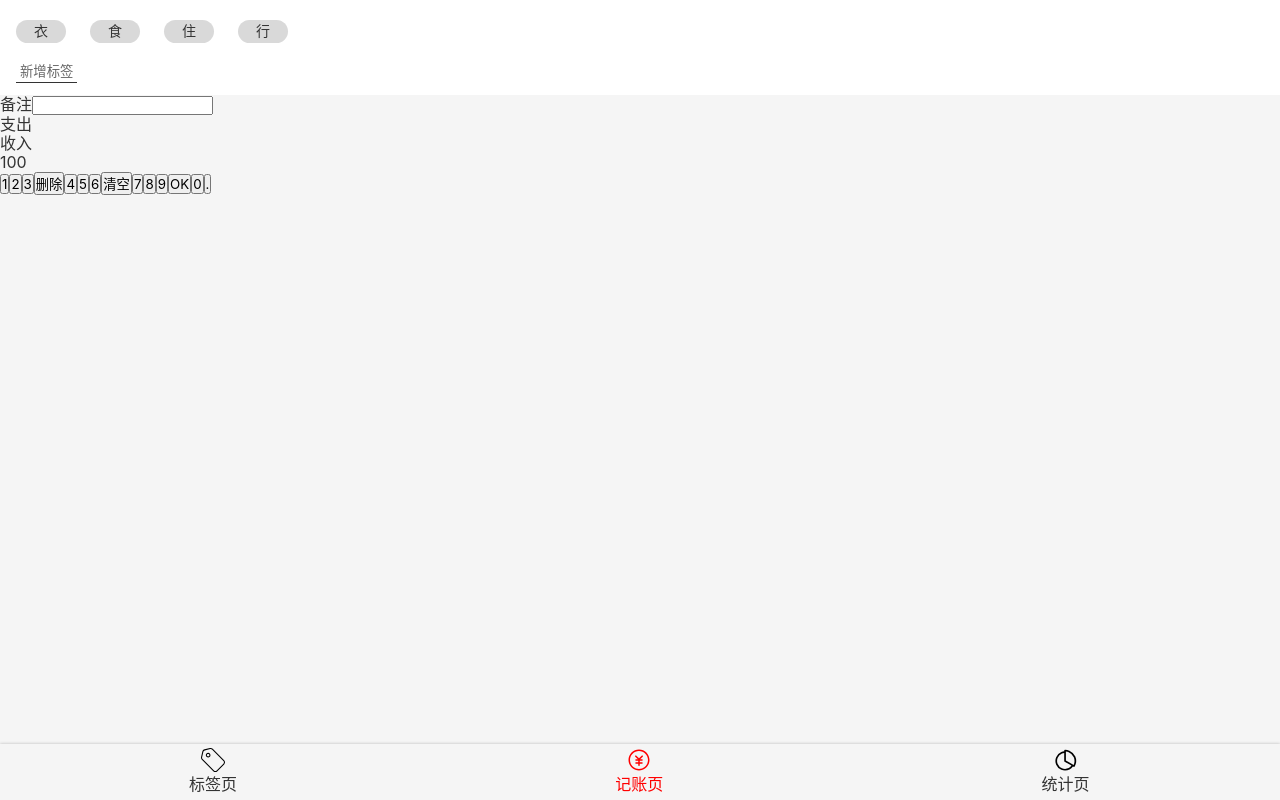
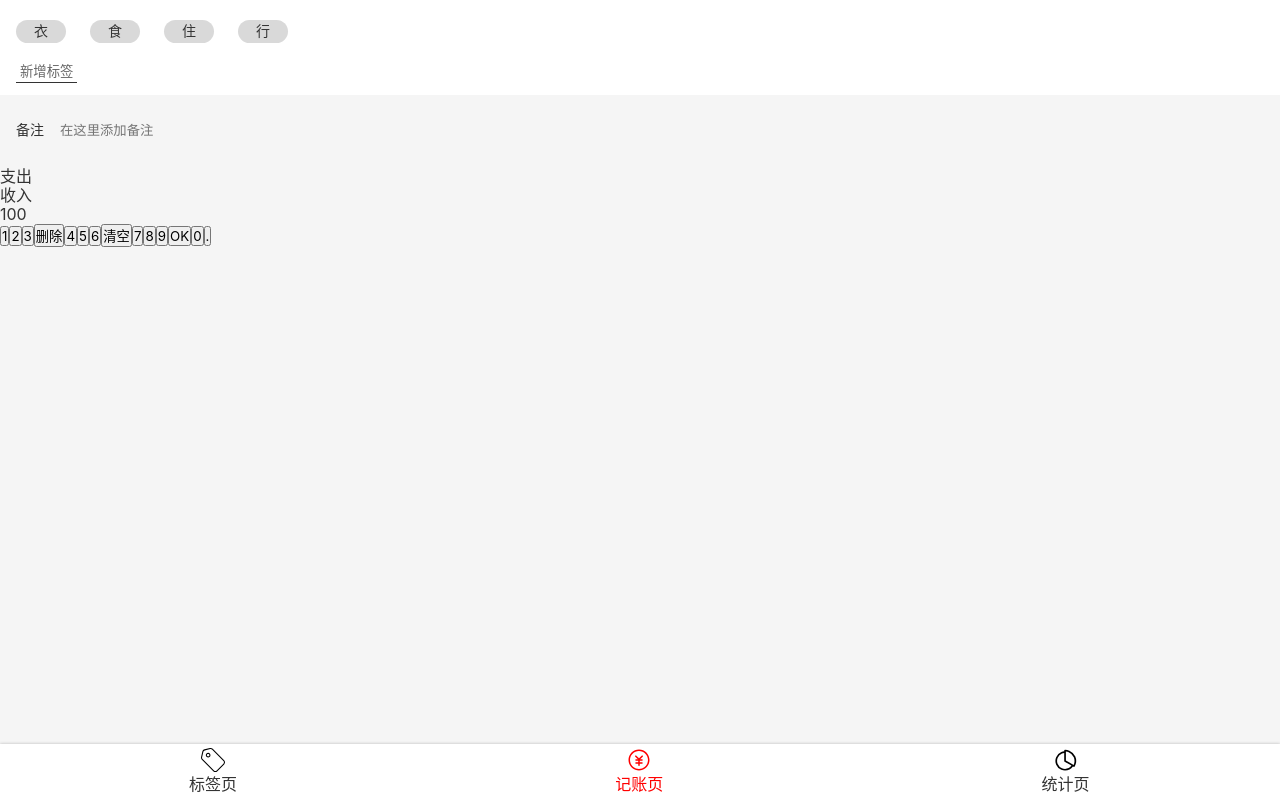
Before and after one commit to niuniu315/react-money-1, a React app: page /#/money in a window 1280 px wide. Built offline with nearby package versions, Linux system fonts and the light colour scheme.

Commit message:
完成money 里面 备注的css部分

```diff
--- a/src/components/Nav.tsx
+++ b/src/components/Nav.tsx
@@ -4,7 +4,8 @@ import React from 'react';
 import Icon from './Icon';
 
 const NavWrapper = styled.nav`
-  line-height: 24px; { /* 导航边框 的阴影 */
+  line-height: 24px;
+background: white;{ /* 导航边框 的阴影 */
 } box-shadow: 0 0 3px rgba(0, 0, 0, 0.25);
 
   > ul {
--- a/src/index.scss
+++ b/src/index.scss
@@ -23,6 +23,9 @@ body{
 button{
   font-family: inherit;
 }
+:focus{
+  outline:none;
+}
 .icon {
   width: 1em;
   height: 1em;
--- a/src/views/Money.tsx
+++ b/src/views/Money.tsx
@@ -19,6 +19,21 @@ const TagsSection = styled.section`
 `;
 
 const NotesSection = styled.section`
+  background: #f5f5f5;
+  padding: 0 16px;
+  font-size: 14px;
+  > label {
+    display:flex;
+    align-items: center;
+    > span { margin-right: 16px; white-space: nowrap; }
+    > input {
+      display:block;
+      width: 100%;
+      height: 72px;
+      background: none;
+      border: none;
+    }
+  }
 `;
 const CategorySection = styled.section`
 `;
@@ -40,7 +55,7 @@ function Money() {
       <NotesSection>
         <label>
           <span>备注</span>
-          <input type="text"/>
+          <input type="text" placeholder="在这里添加备注"/>
         </label>
       </NotesSection>
       <CategorySection>
```
